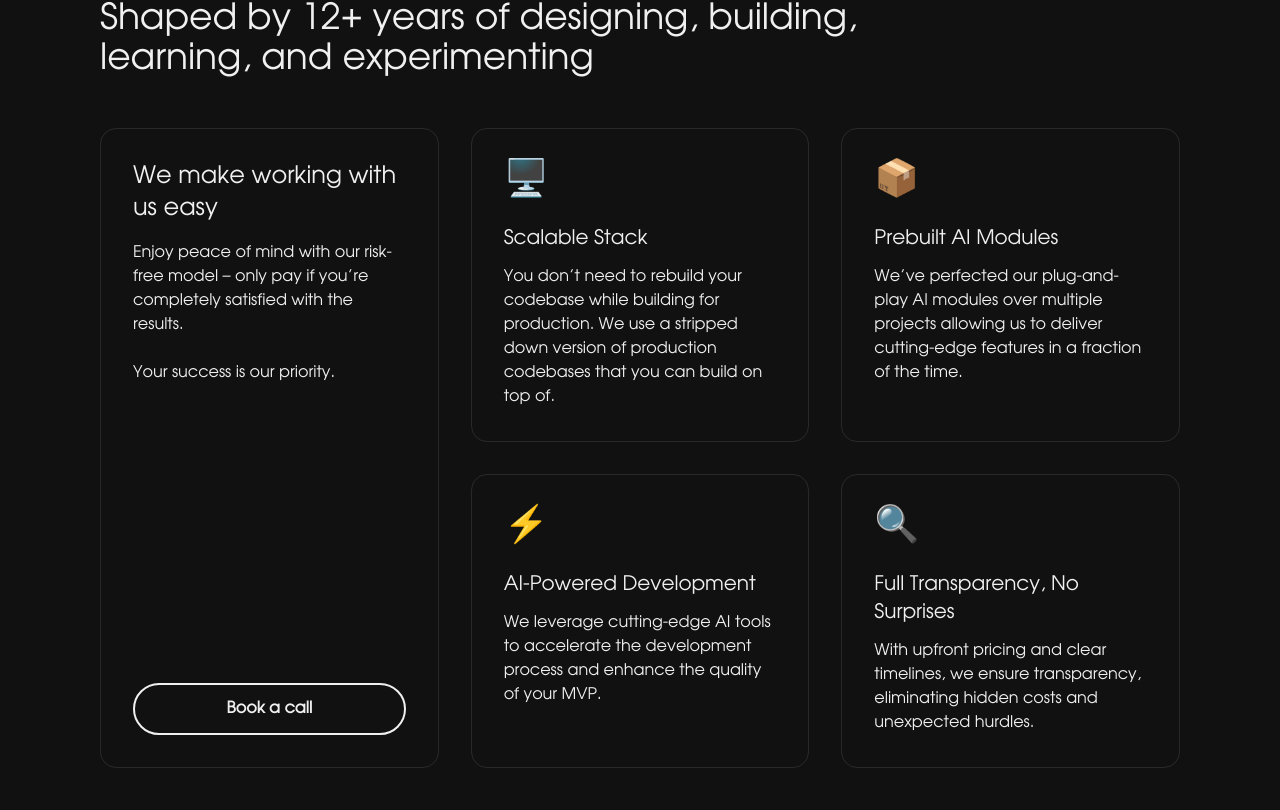
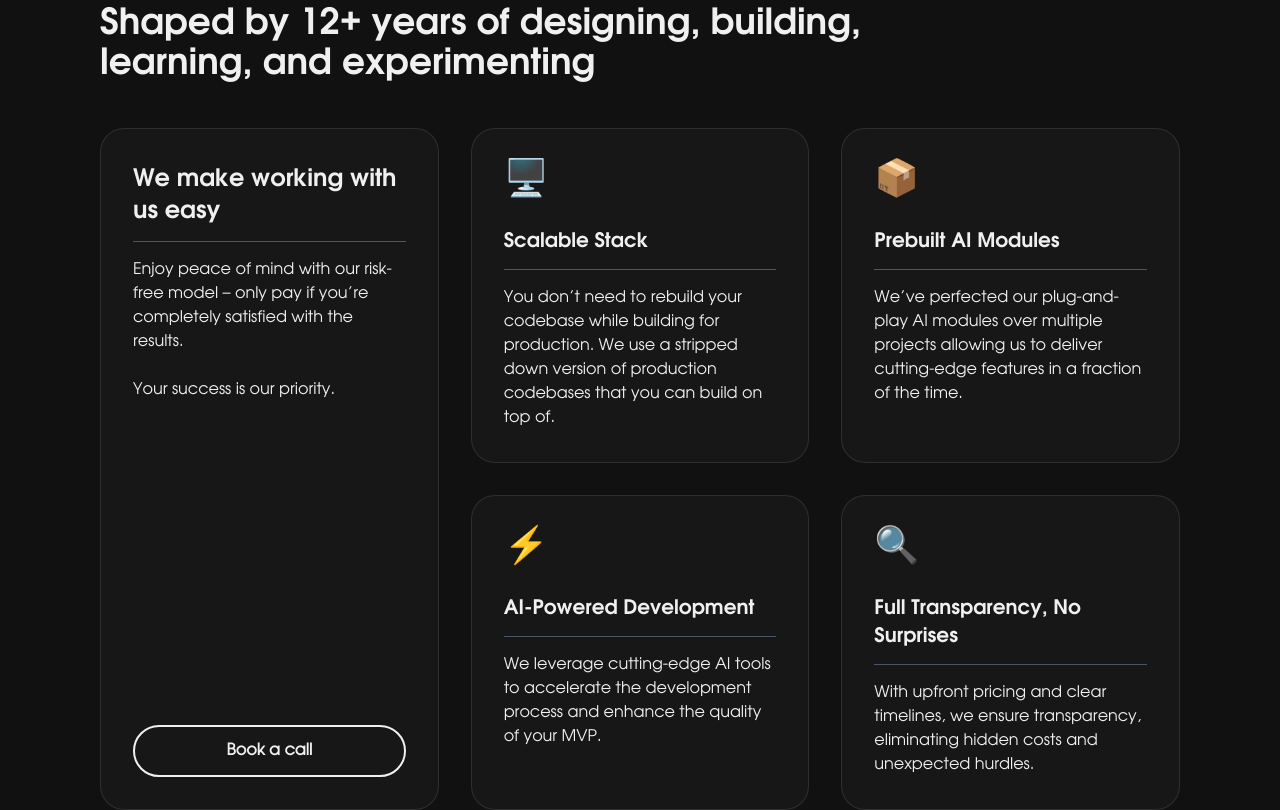
Before and after one commit to 0xayushM/brew-my-agent-2, a Next.js app: page / in a window 1280 px wide. Shown: the part 3172-3982 px from the top of the page. Built offline with nearby package versions, Linux system fonts and the light colour scheme.

Commit message:
about section done

```diff
--- a/src/components/About.tsx
+++ b/src/components/About.tsx
@@ -1,4 +1,6 @@
 import Link from 'next/link';
+import AnimatedButton from './ui/AnimatedButton';
+import SpotlightCard from './ui/spotlightCard';
 
 interface FeatureProps {
   title: string;
@@ -37,42 +39,44 @@ const About = () => {
         <span className="inline-block px-3 py-1 mb-4 rounded-full bg-primaryAccent/20 text-primaryAccent text-sm font-semibold">
           About Us
         </span>
-        <h2 className="font-heading text-4xl mb-12 max-w-3xl">
+        <h2 className="avalon-bold text-4xl mb-12 max-w-3xl">
           Shaped by 12+ years of designing, building, learning, and experimenting
         </h2>
 
         {/* Grid layout */}
         <div className="grid gap-8 md:grid-cols-2 lg:grid-cols-3">
           {/* Primary card */}
-          <div className="bg-bgLight rounded-2xl p-8 border border-white/10 flex flex-col justify-between lg:row-span-2">
+          <SpotlightCard className="bg-bgLight rounded-2xl p-8 border border-white/10 flex flex-col justify-between lg:row-span-2">
             <div>
-              <h3 className="font-heading text-2xl mb-4">We make working with us easy</h3>
+              <h3 className="avalon-bold text-2xl mb-4">We make working with us easy</h3>
+              <hr className="my-4 border-gray-600" />
               <p className="text-textMedium mb-8">
                 Enjoy peace of mind with our risk-free model – only pay if you're completely satisfied with the results.<br />
                 <br />
                 Your success is our priority.
               </p>
             </div>
-            <Link
+            <AnimatedButton
               href="#cta"
               className="inline-block text-center px-7 py-3 rounded-full bg-primaryAccent text-bgDark font-bold border-2 border-primaryAccent transition-all hover:bg-transparent hover:text-primaryAccent"
             >
               Book a call
-            </Link>
-          </div>
+            </AnimatedButton>
+          </SpotlightCard>
 
           {/* Feature cards */}
           {features.map((feature, index) => (
-            <div
+            <SpotlightCard
               key={index}
               className="bg-bgLight rounded-2xl p-8 border border-white/10 transition-all hover:border-primaryAccent/50"
             >
               <div className="mb-6 text-primaryAccent text-4xl">
                 <span dangerouslySetInnerHTML={{ __html: feature.icon }}></span>
               </div>
-              <h3 className="font-heading text-xl mb-3">{feature.title}</h3>
+              <h3 className="avalon-bold text-xl mb-3">{feature.title}</h3>
+              <hr className="my-4 border-gray-600" />
               <p className="text-textMedium">{feature.description}</p>
-            </div>
+            </SpotlightCard>
           ))}
         </div>
       </div>
```
